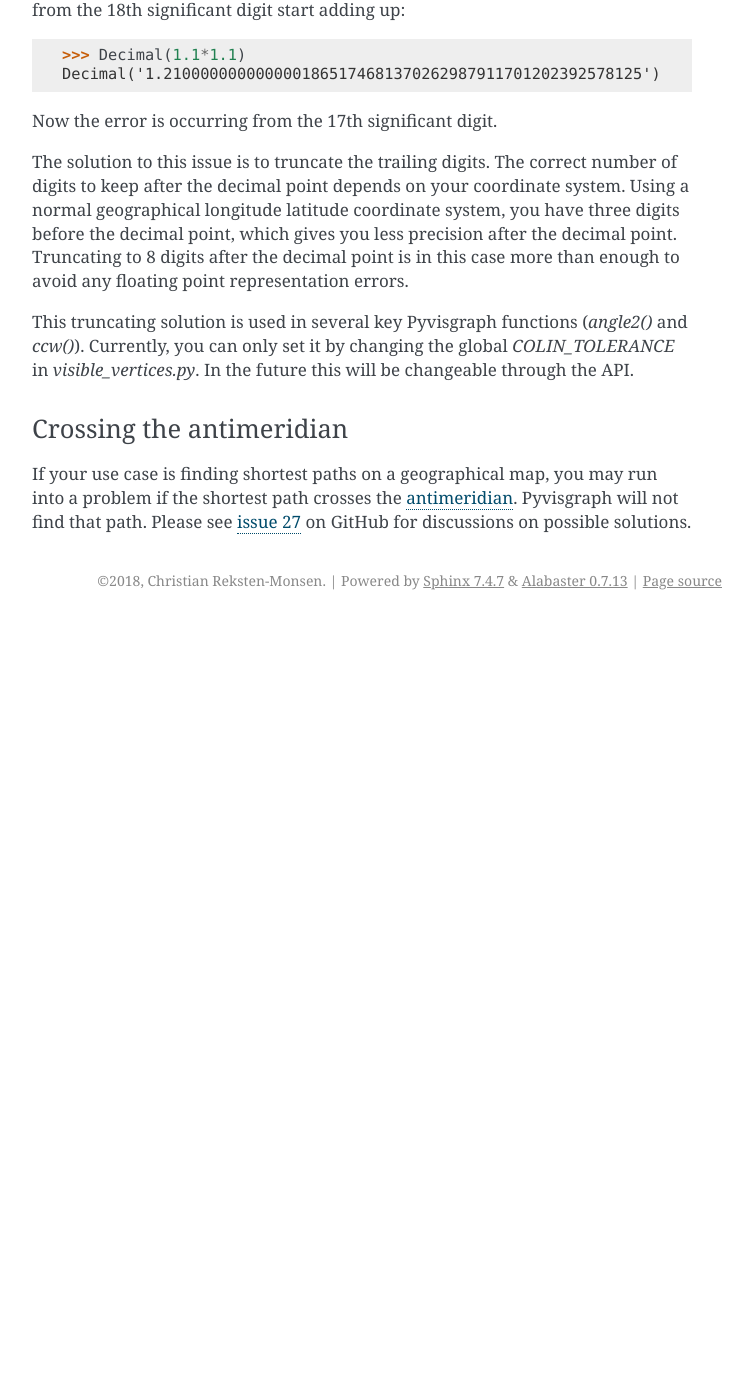
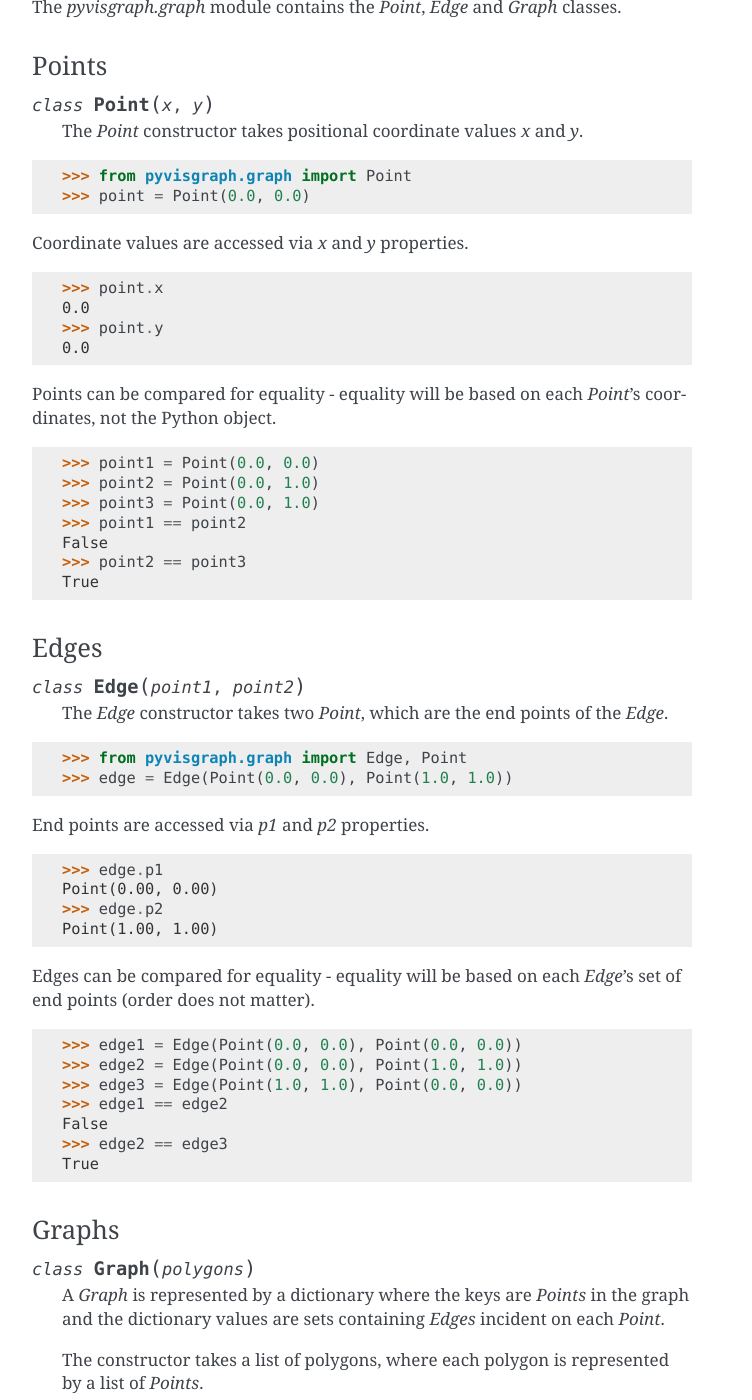
Before and after one commit to TaipanRex/pyvisgraph, a Sphinx documentation site: the page built from docs/user_manual.rst, in a window 1280 px wide and 1400 px high, scrolled down 1335 px. Shown: the whole window, without its empty margins (388-1140 px from the left). Built offline with Sphinx 7.4.7, drawn with Linux system fonts in a browser that asks for light colours; before the commit the page ends 1955 px from its top, so only the background shows below that; some of the changed text lies outside the part shown.

Commit message:
add mathjax, more documentation

```diff
--- a/docs/conf.py
+++ b/docs/conf.py
@@ -38,8 +38,7 @@
 # Add any Sphinx extension module names here, as strings. They can be
 # extensions coming with Sphinx (named 'sphinx.ext.*') or your custom
 # ones.
-extensions = [
-]
+extensions = ['sphinx.ext.mathjax']
 
 # Add any paths that contain templates here, relative to this directory.
 templates_path = ['_templates']
--- a/docs/user_manual.rst
+++ b/docs/user_manual.rst
@@ -23,23 +23,140 @@
 
 Pyvisgraph is a MIT-licensed Python package for building visibility graphs from
 a list of simple obstacle polygons. The visibility graph algorithm (D.T. Lee)
-runs in O(n^2 log n) time. The shortest path is found using Djikstra's
+runs in :math:`O(n^2 \log n)` time. The shortest path is found using Djikstra's
 algorithm.
 
 Installing Pyvisgraph
 =====================
 
-Text
+.. code-block:: console
+
+  $ pip install pyvisgraph
+
+Pyvisgraph supports Python 2 and 3. Pyvisgraph does not require any other packages.
 
 Usage Example
 =============
 
-Text
+Here is an example of building a visibility graph given a list of simple polygons:
+
+.. code-block:: pycon
+
+  >>> from pyvisgraph.graph import Point
+  >>> from pyvisgraph.vis_graph import VisGraph
+  >>> polys = [[Point(0.0,1.0), Point(3.0,1.0), Point(1.5,4.0)],
+  >>>          [Point(4.0,4.0), Point(7.0,4.0), Point(5.5,8.0)]]
+  >>> graph = VisGraph()
+  >>> graph.build(polys)
+  >>> shortest = graph.shortest_path(Point(1.5,0.0), Point(4.0, 6.0))
+  >>> print shortest
+  [Point(1.50, 0.00), Point(3.00, 1.00), Point(4.00, 6.00)]
+
+Once the visibility graph is built, it can be saved and subsequently loaded. This is
+useful for large graphs where build time is long. `pickle`_ is used for saving and loading.
+
+.. code-block:: pycon
+
+  >>> graph.save('graph.pk1')
+  >>> graph2 = VisGraph()
+  >>> graph2.load('graph.pk1')
 
 Data Model
 ==========
 
 Text
+
+Graph classes
+=============
+
+The `pyvisgraph.graph` module contains the `Point`, `Edge` and `Graph` classes.
+
+Points
+------
+.. class:: Point(x, y)
+
+  The `Point` constructor takes positional coordinate values `x` and `y`.
+
+.. code-block:: pycon
+
+  >>> from pyvisgraph.graph import Point
+  >>> point = Point(0.0, 0.0)
+
+Coordinate values are accessed via `x` and `y` properties.
+
+.. code-block:: pycon
+
+  >>> point.x
+  0.0
+  >>> point.y
+  0.0
+
+Points can be compared for equality - equality will be based on each `Point`'s
+coordinates, not the Python object.
+
+.. code-block:: pycon
+
+  >>> point1 = Point(0.0, 0.0)
+  >>> point2 = Point(0.0, 1.0)
+  >>> point3 = Point(0.0, 1.0)
+  >>> point1 == point2
+  False
+  >>> point2 == point3
+  True
+
+Edges
+-----
+.. class:: Edge(point1, point2)
+
+  The `Edge` constructor takes two `Point`, which are the end points of the `Edge`.
+
+.. code-block:: pycon
+
+  >>> from pyvisgraph.graph import Edge, Point
+  >>> edge = Edge(Point(0.0, 0.0), Point(1.0, 1.0))
+
+End points are accessed via `p1` and `p2` properties.
+
+.. code-block:: pycon
+
+  >>> edge.p1
+  Point(0.00, 0.00)
+  >>> edge.p2
+  Point(1.00, 1.00)
+
+Edges can be compared for equality - equality will be based on each `Edge`'s set
+of end points (order does not matter).
+
+  >>> edge1 = Edge(Point(0.0, 0.0), Point(0.0, 0.0))
+  >>> edge2 = Edge(Point(0.0, 0.0), Point(1.0, 1.0))
+  >>> edge3 = Edge(Point(1.0, 1.0), Point(0.0, 0.0))
+  >>> edge1 == edge2
+  False
+  >>> edge2 == edge3
+  True
+
+Graphs
+------
+.. class:: Graph(polygons)
+
+  A `Graph` is represented by a dictionary where the keys are `Points` in the graph
+  and the dictionary values are sets containing `Edges` incident on each `Point`.
+
+  The constructor takes a list of polygons, where each polygon is represented by a
+  list of `Points`.
+
+  .. note::
+    If there is only one polygon, the input to the constructor must still be a list
+    in a list, i.e. `[[Point(0.0, 0.0), Point(2.0, 0.0), Point(2.0, 1.0)]]`.
+
+    The `Points` representing a polygons should be in-order (clockwise or counter
+    clockwise) in order for Pyvisgraph to function properly.
+
+  The property `edges` contains all `Edges` in the graph.
+  Property `polygons` dictionary: key is a integer polygon ID and values are the
+  edges that make up the polygon. Note only polygons with 3 or more Points
+  will be classified as a polygon. Non-polygons like just one Point will be
+  given a polygon ID of -1 and not maintained in the dict.
 
 .. _troubleshooting:
 
```
Also changed, not shown: other parts of docs/user_manual.rst (+1 -0 lines).
